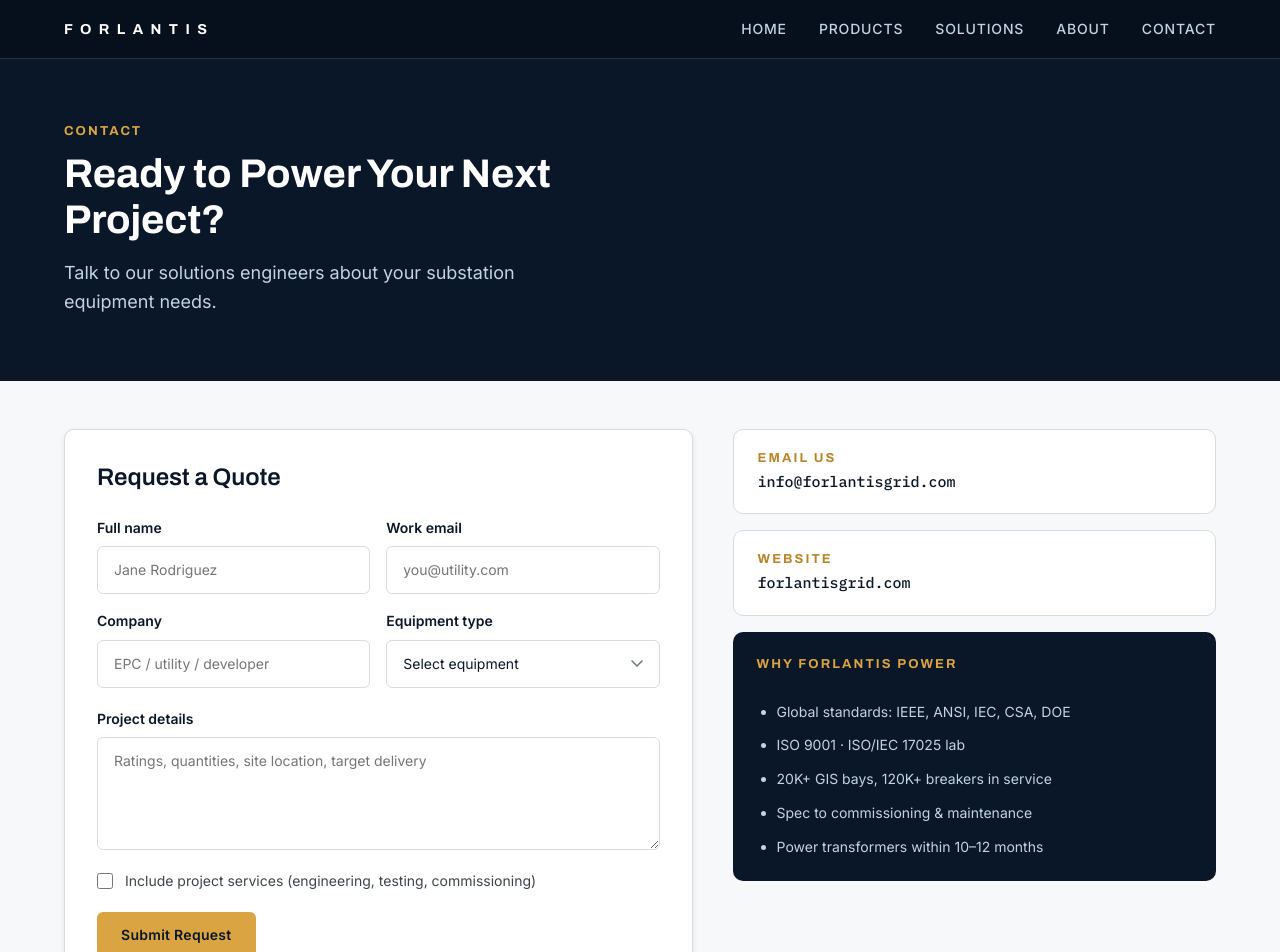
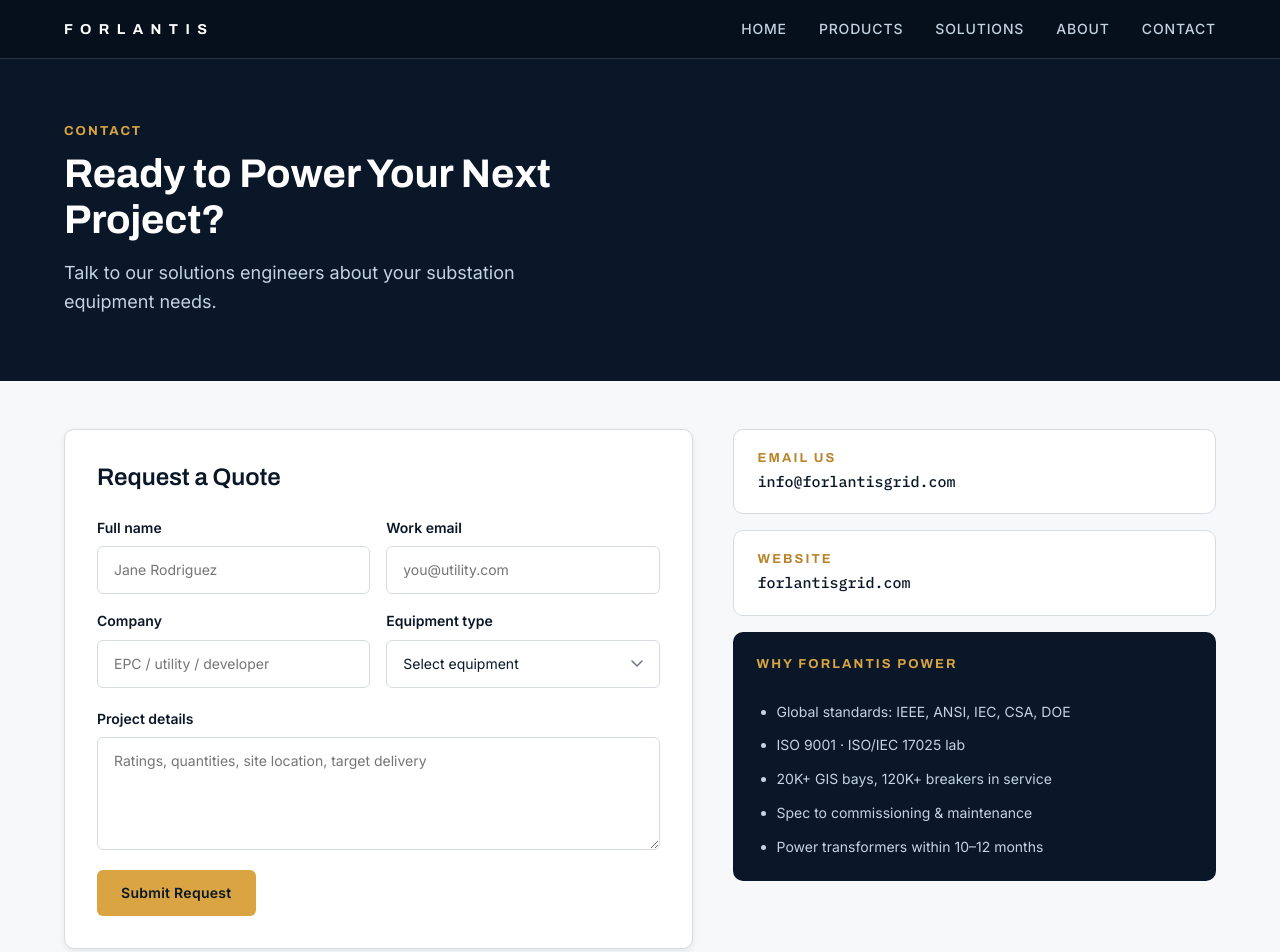
Before and after one commit to forlantisgrid/forlantisgrid, a React (Vite) app: page /contact in a window 1280 px wide. Shown: the top 952 px of the page. Built offline with nearby package versions, Linux system fonts and the light colour scheme; a web font is replaced by a local one.

Commit message:
remove checkbox

```diff
--- a/src/pages/Contact.jsx
+++ b/src/pages/Contact.jsx
@@ -97,10 +97,6 @@
                     required
                   />
                 </div>
-                <label className="checkbox-label">
-                  <input type="checkbox" />
-                  Include project services (engineering, testing, commissioning)
-                </label>
                 <button type="submit" className="btn btn-secondary contact-submit">Submit Request</button>
               </form>
             )}
```
